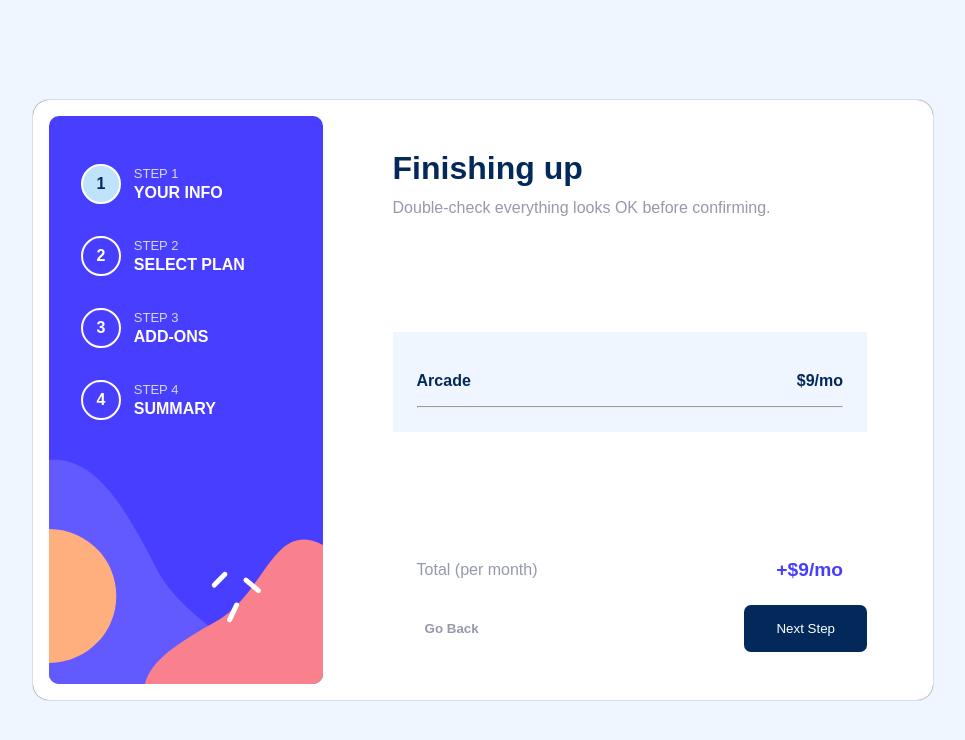
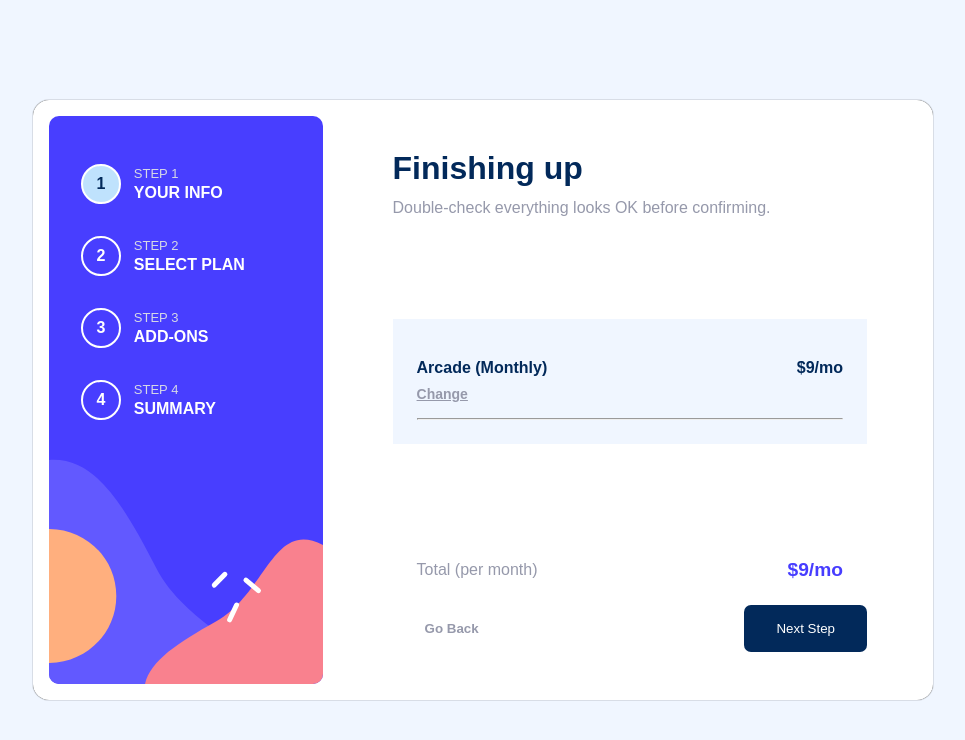
Before and after one commit to MagenVadim/multi-step-form, a React (Create React App) app: page /step4 in a window 1280 px wide. Shown: the top 740 px of the page, without its empty margins (157-1122 px from the left). Built offline with nearby package versions, Linux system fonts and the light colour scheme.

Commit message:
#16 Step-4 has completes

```diff
--- a/src/App.css
+++ b/src/App.css
@@ -382,3 +382,14 @@ input:checked + .slider::before{
   color: var(--Purplish-blue);
   font-size: 1.2rem;
 }
+.change{
+  color: var(--Cool-gray);
+  font-weight: 600;
+  cursor: pointer;
+  font-size: 14px;
+  text-decoration:underline;
+
+}
+.plan-name{
+  margin-bottom: 0.6rem;
+}
--- a/src/App.js
+++ b/src/App.js
@@ -20,14 +20,14 @@ function App() {
     {step: 4, info:"Summary"},
   ]
   const plan_priced_month = [
-    {plan_name:"Arcade", plan_price:"$9/mo", price: 9, img_source:IconArcade, bonus:""},
-    {plan_name:"Advanced", plan_price:"$12/mo", price: 12, img_source:IconAdvanced, bonus:""},
-    {plan_name:"Pro", plan_price:"$15/mo", price: 15, img_source:IconPro, bonus:""}
+    {plan_name:"Arcade (Monthly)", plan_price:"$9/mo", price: 9, img_source:IconArcade, bonus:""},
+    {plan_name:"Advanced (Monthly)", plan_price:"$12/mo", price: 12, img_source:IconAdvanced, bonus:""},
+    {plan_name:"Pro (Monthly)", plan_price:"$15/mo", price: 15, img_source:IconPro, bonus:""}
   ]
   const plan_priced_year = [
-    {plan_name:"Arcade", plan_price:"$90/yr", price: 90, img_source:IconArcade, bonus:"2 months free"},
-    {plan_name:"Advanced", plan_price:"$120/yr", price: 120, img_source:IconAdvanced, bonus:"2 months free"},
-    {plan_name:"Pro", plan_price:"$150/yr", price: 150, img_source:IconPro, bonus:"2 months free"}
+    {plan_name:"Arcade (Yearly)", plan_price:"$90/yr", price: 90, img_source:IconArcade, bonus:"2 months free"},
+    {plan_name:"Advanced (Yearly)", plan_price:"$120/yr", price: 120, img_source:IconAdvanced, bonus:"2 months free"},
+    {plan_name:"Pro (Yearly)", plan_price:"$150/yr", price: 150, img_source:IconPro, bonus:"2 months free"}
   ]
 
   const add_ons_month = [
@@ -52,26 +52,30 @@ function App() {
 
   const [totalPrice, setTotalPrice] = useState(9)
   const [sum_add_ons, setSum_add_ons] = useState(0)
+  const [terminTitle, setTerminTitle] = useState('mo')
 
 
   const handleTotalPrice=()=>{
     let t1 = plan_priced[selectedID].price;
     let total_sum = t1 + sum_add_ons;
     setTotalPrice(total_sum)
-    console.log("total_sum: " + total_sum)
   }
 
   useEffect(()=>{
     handleTotalPrice();
   }, [terminPlan, selectedID, add_ons_selected, sum_add_ons])
 
-
+  useEffect(()=>{
+    setSum_add_ons(0)
+    if(terminPlan){
+      setTerminTitle('yr')
+    } else {setTerminTitle('mo')}
+  },[terminPlan])
 
   useEffect(()=>{
     if (terminPlan){
       setPlan_priced(plan_priced_year);
       set_add_ons_selected(add_ons_year);
-      console.log("year")
     } else {
      setPlan_priced(plan_priced_month);
      set_add_ons_selected(add_ons_month)
@@ -163,6 +167,8 @@ function App() {
                   plan_priced={plan_priced}
                   add_ons_selected = {add_ons_selected}
                   totalSum={totalPrice}
+                  terminTitle={terminTitle}
+                  terminPlan={terminPlan}
                   />}
         />
 
--- a/src/Step2.js
+++ b/src/Step2.js
@@ -5,13 +5,9 @@ import PrevStep from './Components/PrevStep'
 
 function Step2({stepNumber, setStepNumber, selectedID, setSelectedID, plan_priced, terminPlan, setTerminPlan}) {
 
-  useEffect(()=>{
-    console.log("selectedID PlanCard: " + selectedID)
-  }, [selectedID])
 
   const handleInputCheckBox = (e)=>{
     setTerminPlan(e.target.checked);
-
   }
 
   const handleClick = (i)=>{
--- a/src/Step4.js
+++ b/src/Step4.js
@@ -2,10 +2,18 @@ import React from 'react'
 import NextStep from './Components/NextStep'
 import PrevStep from './Components/PrevStep'
 import SelectedAdon from "./Components/SelectedAddon"
+import { useNavigate } from 'react-router-dom';
 
-function Step4({stepNumber, setStepNumber, selectedID, plan_priced, add_ons_selected, totalSum}) {
+function Step4({stepNumber, setStepNumber, selectedID, plan_priced, add_ons_selected, totalSum, terminTitle, terminPlan}) {
 
   const render_add_ons_selected = add_ons_selected.filter(elem=>elem.checkStatus)
+
+  const navigate = useNavigate();
+
+  const handleStep = ()=>{
+    setStepNumber(2);
+    navigate("/step2");
+  }
 
   return (
       <div className="stp step-4">
@@ -20,7 +28,11 @@ function Step4({stepNumber, setStepNumber, selectedID, plan_priced, add_ons_sele
           <div className="selection-container">
 
             <div className="selected-plan">
-              <p className="plan-name">{plan_priced[selectedID].plan_name}</p>
+              <div className="plan-block">
+                <p className="plan-name">{plan_priced[selectedID].plan_name} </p>
+                <p className="change" onClick={handleStep}>Change</p>
+              </div>
+
               <p className="plan-price">{plan_priced[selectedID].plan_price}</p>
             </div>
 
@@ -30,15 +42,19 @@ function Step4({stepNumber, setStepNumber, selectedID, plan_priced, add_ons_sele
                 <SelectedAdon
                   key={obj.service}
                   servicName={obj.service}
-                  servicPrice={obj.price}
+                  servicPrice={obj.title_price}
                 />
               ))}
             </div>
           </div>
 
         </div>
+          {
+            terminPlan?
+              (<p className="total">Total (per year) <b>{`$${totalSum}/${terminTitle}`}</b></p>) :
+              (<p className="total">Total (per month) <b>{`$${totalSum}/${terminTitle}`}</b></p>)
+          }
 
-        <p className="total">Total (per month) <b>{`+$${totalSum}/mo`}</b></p>
 
         <div className="btns">
           <PrevStep key={"butt-st4-01"} stepNumber={stepNumber} setStepNumber={setStepNumber}/>
```
